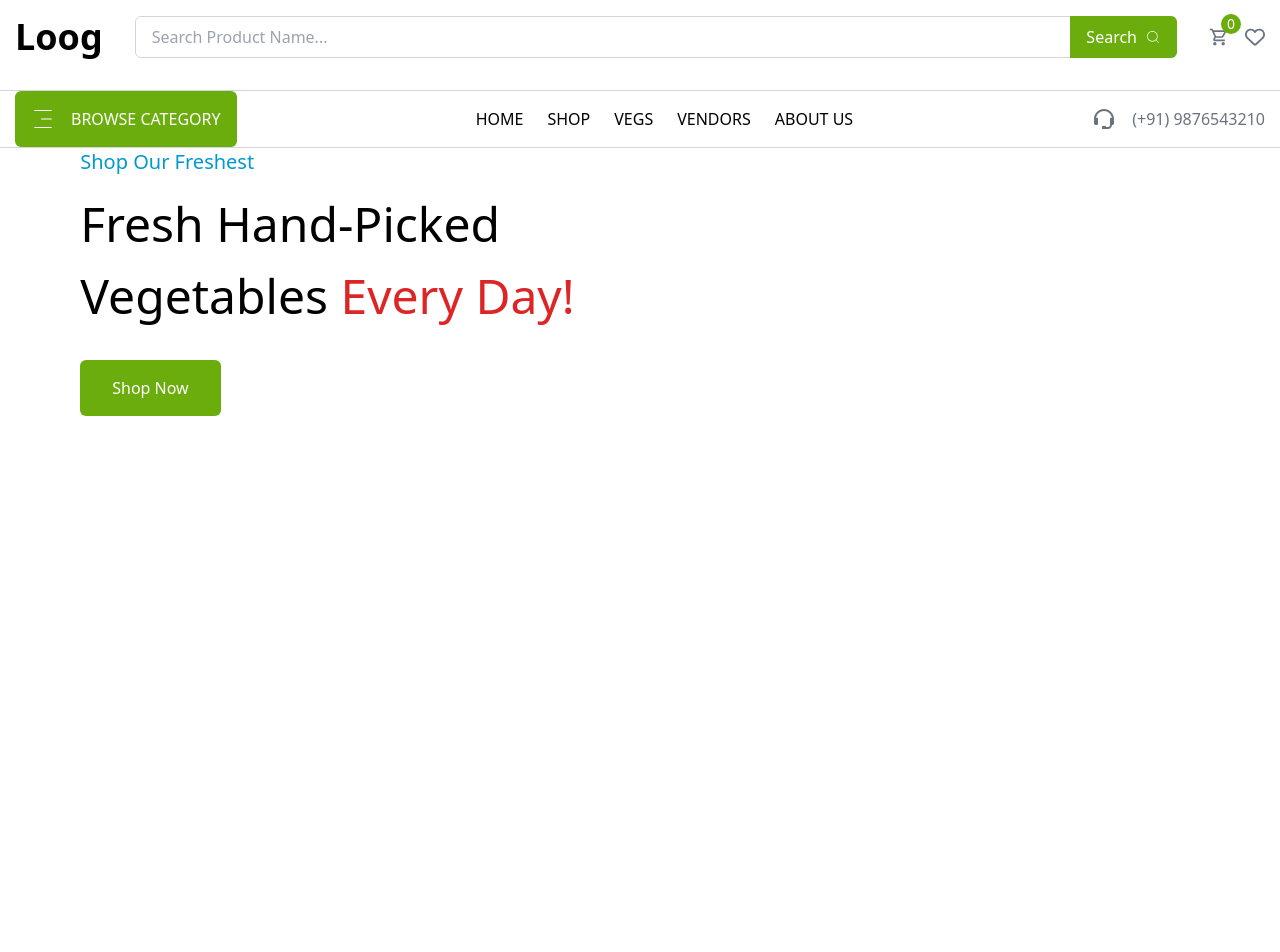
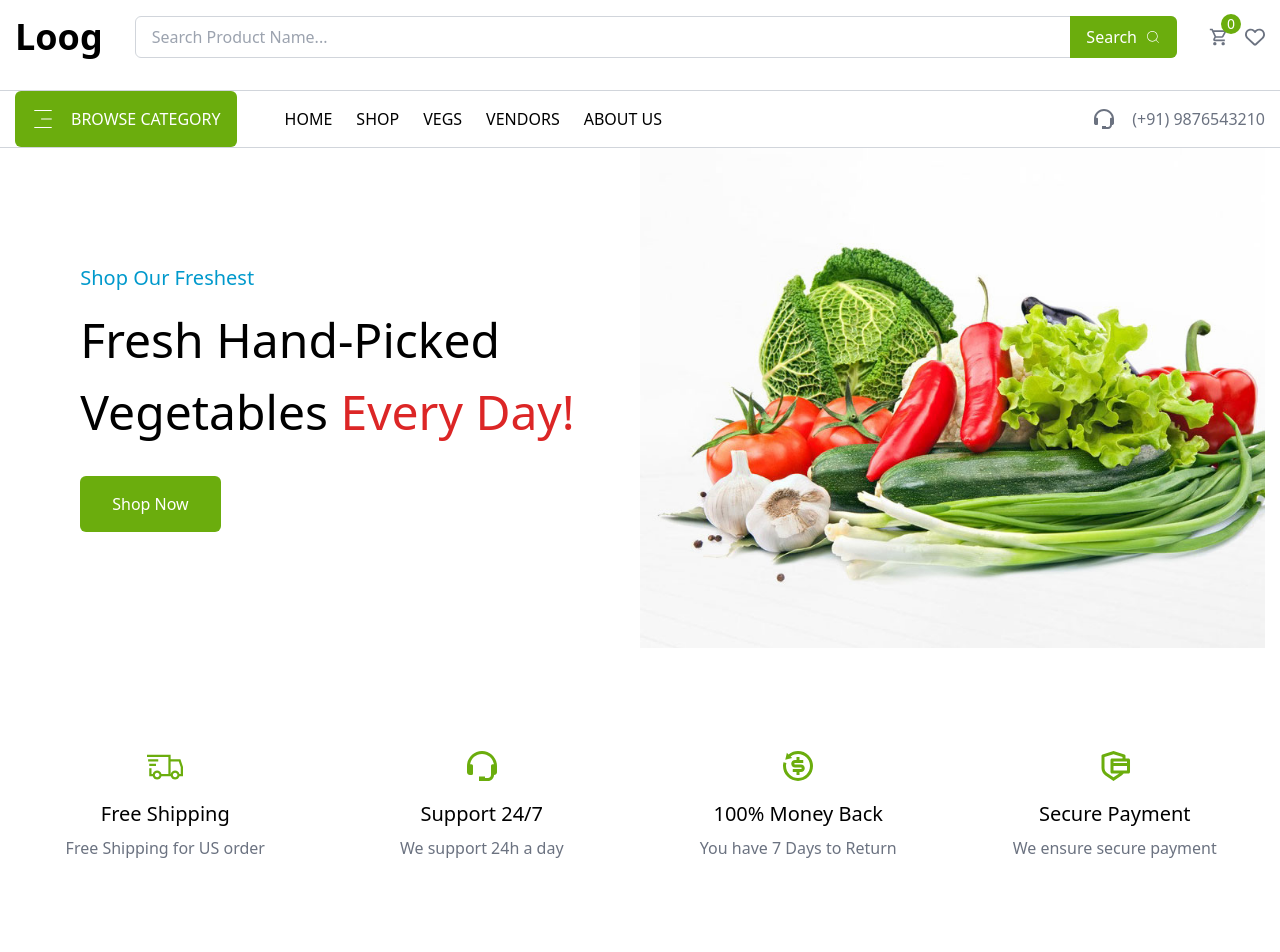
Before and after one commit to salimsheikh/vite-vegetable-website, a React (Vite) app: page / in a window 1280 px wide. Shown: the top 952 px of the page. Before the commit the page ends 800 px from the top, so only its background shows below. Built offline with nearby package versions, Linux system fonts and the light colour scheme.

Commit message:
Services Completed

```diff
--- a/src/App.tsx
+++ b/src/App.tsx
@@ -1,10 +1,18 @@
 import Banner from "./components/Banner"
 import { Navbar } from "./components/Navbar"
+import Services from "./components/Services"
 const App = () => {
   return (
     <main>
       <Navbar />
       <Banner />
+      <Services />
+      <div className="container py-[100px]">
+        <h2 className="text-3xl font-semibold text-center">Featured Products</h2>
+        <div className="grid grid-cols-1 sm:grid-cols-2 lg:grid-cols-3 xl:grid-cols-4 gap-8 pt-[100px]">
+          Products
+        </div>
+      </div>
     </main>
   )
 }
--- a/src/components/Banner.tsx
+++ b/src/components/Banner.tsx
@@ -10,6 +10,10 @@ const Banner = () => {
                 <button className="bg-accent hover:bg-accentDark px-8 py-4 text-white rounded-md w-fit mt-4">Shop Now</button>
             </div>
         </div>
+
+        <div className="grid place-items-center">
+          <img src="/banner_image.jpg" alt="" />
+        </div>
     </section>
   )
 }
--- a/src/components/Navbar.tsx
+++ b/src/components/Navbar.tsx
@@ -25,6 +25,7 @@ export const Navbar = () => {
       </div>
       <div className="border-t border-b border-gray-300 mt-8 lg:block hidden">
         <div className="container flex items-center justify-between">
+          <div className="flex items-center gap-12">
           <button className="bg-accent text-white flex items-center gap-4 py-4 px-4 rounded-md">
             <CiMenuFries size={24} />
             BROWSE CATEGORY
@@ -36,6 +37,7 @@ export const Navbar = () => {
             <li>VENDORS</li>
             <li>ABOUT US</li>
           </ul>
+          </div>
           <div className="flex items-center gap-4 text-gray-500">
             <BiSupport size={24} />
             <p>(+91) 9876543210</p>
--- /dev/null
+++ b/src/components/Services.tsx
@@ -0,0 +1,38 @@
+import { BiSupport } from "react-icons/bi";
+import { LiaShippingFastSolid } from "react-icons/lia";
+import { RiRefund2Line, RiSecurePaymentLine } from "react-icons/ri";
+const Services = () => {
+    const servicesData = [
+        {
+            icon: <LiaShippingFastSolid size={36} />,
+            title: "Free Shipping",
+            desc: "Free Shipping for US order",
+        }, {
+            icon: <BiSupport size={36} />,
+            title: "Support 24/7",
+            desc: "We support 24h a day",
+        }, {
+            icon: <RiRefund2Line size={36} />,
+            title: "100% Money Back",
+            desc: "You have 7 Days to Return",
+        }, {
+            icon: <RiSecurePaymentLine size={36} />,
+            title: "Secure Payment",
+            desc: "We ensure secure payment",
+        }
+    ];
+    return (
+        <section className="container mt-[100px]">
+            <div className="grid gap-4 grid-cols-1 sm:grid-cols-2 md:grid-cols-3 lg:grid-cols-4">
+                {servicesData.map((service) => (
+                    <div className="flex flex-col items-center justify-center">
+                        <div className="text-accent">{service.icon}</div>
+                        <h2 className="text-xl font-medium mt-4 mb-2">{service.title}</h2>
+                        <p className="text-gray-500">{service.desc}</p>
+                    </div>
+                ))}
+            </div>
+        </section>
+    )
+}
+export default Services
```
